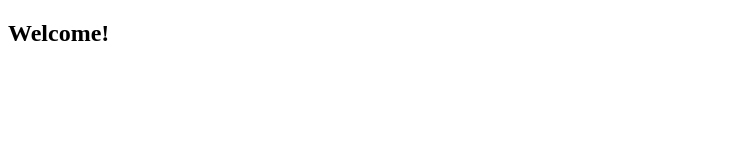
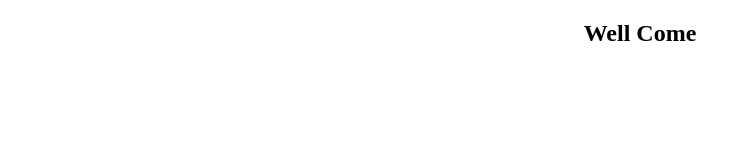
Before and after one commit to alih-gh/catering, a plain HTML site: page index.html in a window 1280 px wide. Shown: the whole page, without its empty margins (0-750 px from the left). Drawn offline with Linux system fonts and the light colour scheme.

Commit message:
add a new bit line

```diff
--- a/index.html
+++ b/index.html
@@ -3,9 +3,10 @@
 <head>
     <meta charset="UTF-8">
     <meta name="viewport" content="width=device-width, initial-scale=1.0">
+    <link rel="stylesheet" href="./style.css">
     <title>Catering</title>
 </head>
 <body>
-    <h2>Welcome!</h2>
+    <h2>Well Come </h2>
 </body>
 </html>
--- /dev/null
+++ b/style.css
@@ -0,0 +1,3 @@
+h2{
+    text-align: center;
+}
```
Also changed, not shown: burger.png.jpg (added).
